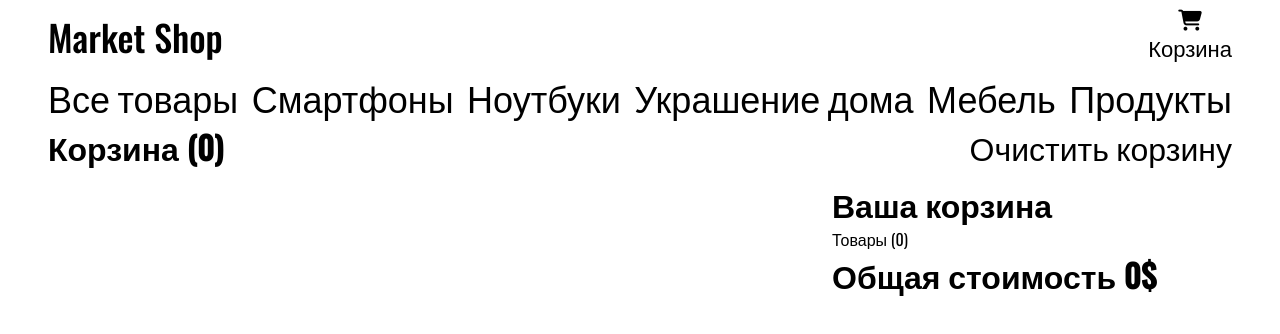
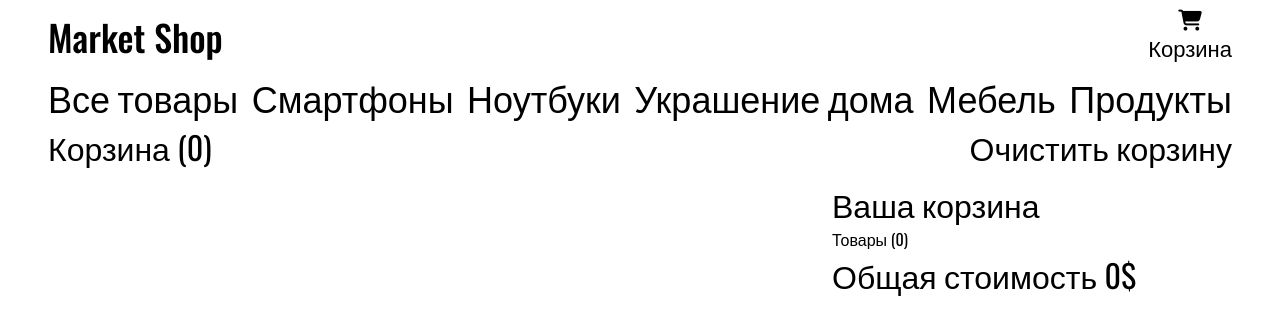
Before and after one commit to leafwain/market-shop, a React (Create React App) app: page /#/cart in a window 1280 px wide. Shown: the top 334 px of the page. Built offline with nearby package versions, Linux system fonts and the light colour scheme.

Commit message:
Update productBox.css

```diff
--- a/src/components/pages/productBox.css
+++ b/src/components/pages/productBox.css
@@ -85,6 +85,7 @@
 .clear-cart {
     cursor: pointer;
     font-size: 32px;
+    text-align: right;
 }
 
 .clear-cart:hover {
@@ -98,6 +99,10 @@
 .cart-about {
     width: 100%;
     max-width: 400px;
+}
+
+.cart-about p, h1 {
+    font-weight: 400;
 }
 
 .cards {
```
